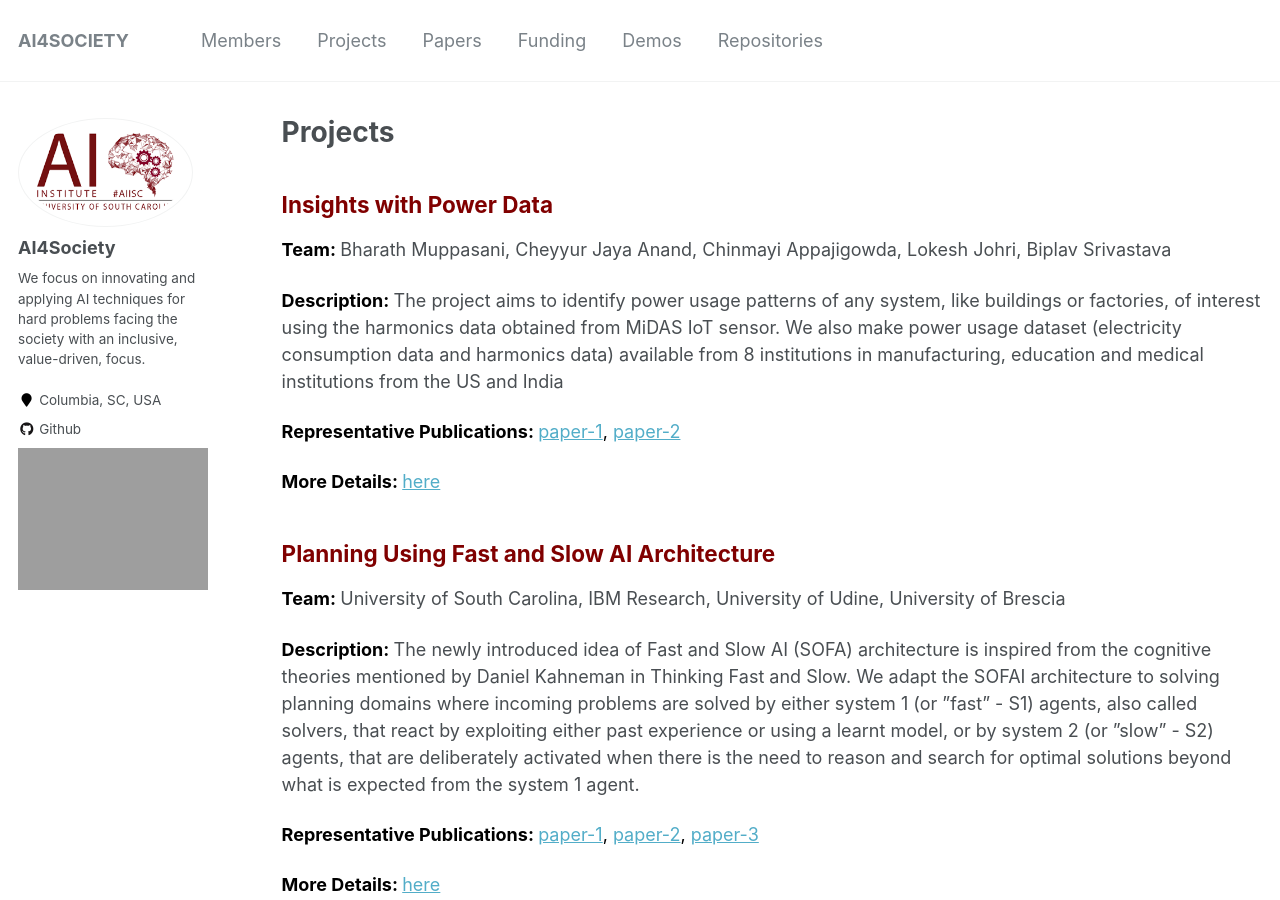
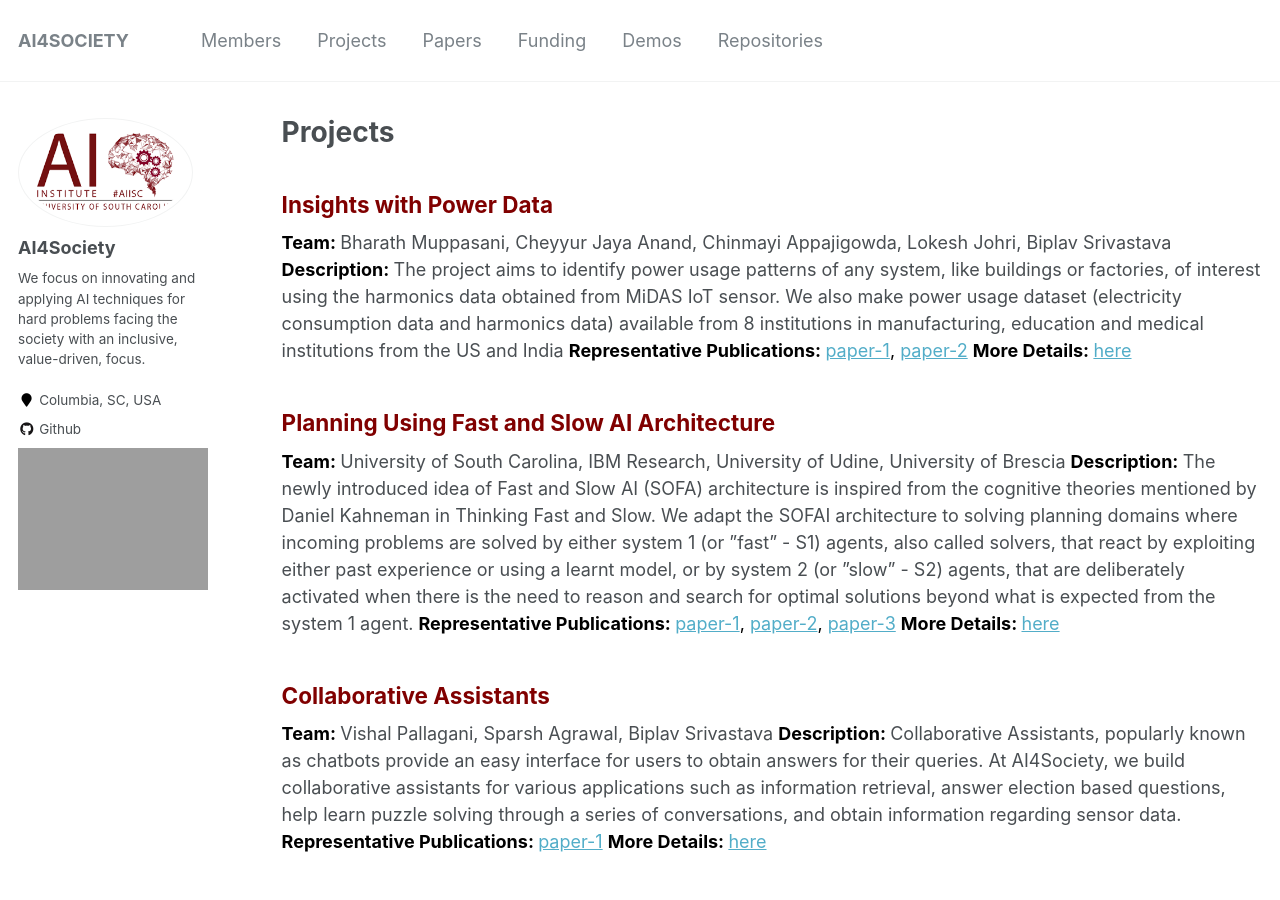
Before and after one commit to likitha-9/ai4society.github.io, a Jekyll site: the page built from _pages/projects.md, in a window 1280 px wide and 900 px high. Built offline with Jekyll 4.4.1, drawn with Linux system fonts in a browser that asks for light colours.

Commit message:
project update

```diff
--- a/_includes/archive-project.html
+++ b/_includes/archive-project.html
@@ -15,9 +15,9 @@
 <div class="{{ include.type | default: "list" }}__item">
   <article class="archive__item" itemscope itemtype="http://schema.org/CreativeWork">
     <h2 style="margin: 2em 0 0.5em;"><font color= maroon> {{ post.title }}</font></h2>
-    <p><font color= black><b>Team: </b></font>{{ post.team | markdownify | remove: "<p>" | remove: "</p>"  }}</p>
-    <p><font color= black><b>Description: </b></font>{{ post.description }}</p>
-    <p><font color= black><b>Representative Publications: </b></font><font color= black>{{ post.Relevant_Papers | markdownify | remove: '<p>' | remove: '</p>'  }}</font></p>
-    <p><font color= black><b>More Details: </b></font><font color= black>{{ post.more_details | markdownify | remove: '<p>' | remove: '</p>'  }}</font></p>
+    <font color= black><b>Team: </b></font>{{ post.team | markdownify | remove: "<p>" | remove: "</p>"  }}
+    <font color= black><b>Description: </b></font>{{ post.description }}
+    <font color= black><b>Representative Publications: </b></font><font color= black>{{ post.Relevant_Papers | markdownify | remove: '<p>' | remove: '</p>'  }}</font>
+    <font color= black><b>More Details: </b></font><font color= black>{{ post.more_details | markdownify | remove: '<p>' | remove: '</p>'  }}</font>
   </article>
 </div>
```
Also changed, not shown: _projects/1_project.md (line endings or trailing spaces), _projects/2_project.md (line endings or trailing spaces), _projects/3_project.md (line endings or trailing spaces).
